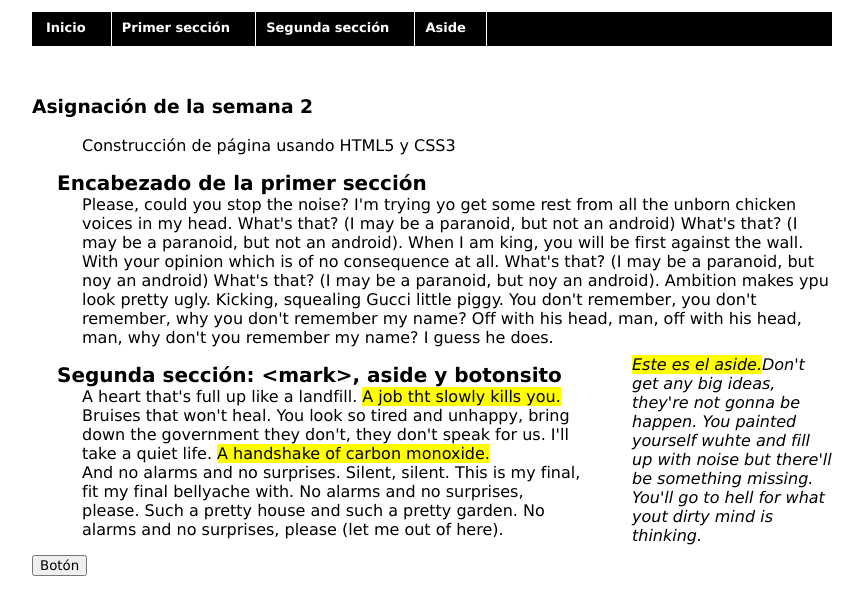
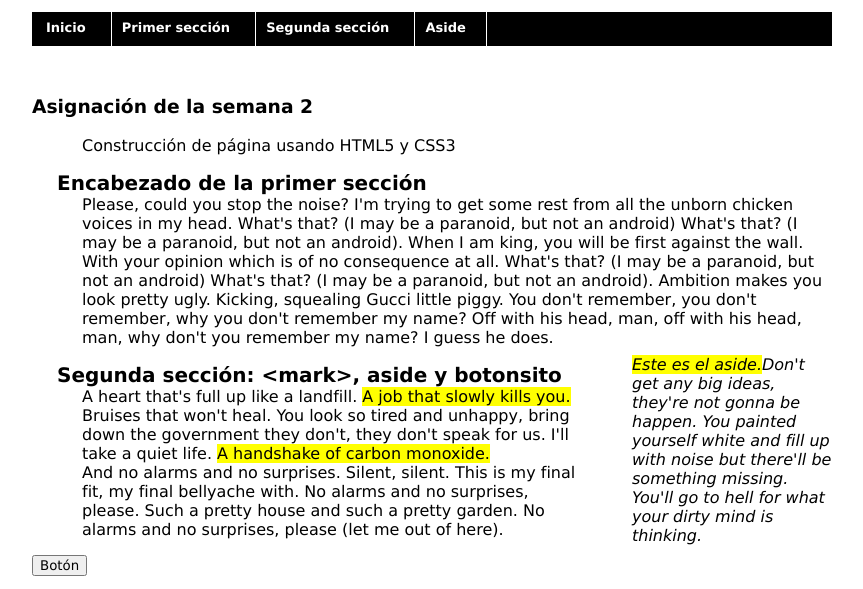
Before and after one commit to drdz/DOO, a plain HTML site: page Tareas/Semana2/Sitio/index.html in a window 1280 px wide. Shown: the part 80-669 px from the top of the page, without its empty margins (208-1071 px from the left). Drawn offline with Linux system fonts and the light colour scheme.

Commit message:
Update index.html

```diff
--- a/Tareas/Semana2/Sitio/index.html
+++ b/Tareas/Semana2/Sitio/index.html
@@ -40,7 +40,7 @@
 						<h1>Encabezado de la primer sección</h1>
 					</header>
 					<p>
-						Please, could you stop the noise? I'm trying yo get some rest from all the unborn chicken voices in my head. What's that? (I may be a paranoid, but not an android) What's that? (I may be a paranoid, but not an android). When I am king, you will be first against the wall. With your opinion which is of no consequence at all. What's that? (I may be a paranoid, but noy an android) What's that? (I may be a paranoid, but noy an android). Ambition makes ypu look pretty ugly. Kicking, squealing Gucci little piggy. You don't remember, you don't remember, why you don't remember my name? Off with his head, man, off with his head, man, why don't you remember my name? I guess he does.
+						Please, could you stop the noise? I'm trying to get some rest from all the unborn chicken voices in my head. What's that? (I may be a paranoid, but not an android) What's that? (I may be a paranoid, but not an android). When I am king, you will be first against the wall. With your opinion which is of no consequence at all. What's that? (I may be a paranoid, but not an android) What's that? (I may be a paranoid, but not an android). Ambition makes you look pretty ugly. Kicking, squealing Gucci little piggy. You don't remember, you don't remember, why you don't remember my name? Off with his head, man, off with his head, man, why don't you remember my name? I guess he does.
 					</p>
 				</section>
 				<section>
@@ -48,12 +48,12 @@
 						<h1>Segunda sección: &lt;mark&gt;, aside y botonsito</h1>
 					</header>
 					<p class="left-to-aside">
-						A heart that's full up like a landfill. <mark>A job tht slowly kills you.</mark> Bruises that won't heal. You look so tired and unhappy, bring down the government they don't, they don't speak for us. I'll take a quiet life. <mark>A handshake of carbon monoxide.</mark> <br>And no alarms and no surprises. Silent, silent. This is my final, fit my final bellyache with. No alarms and no surprises, please. Such a pretty house and such a pretty garden. No alarms and no surprises, please (let me out of here).
+						A heart that's full up like a landfill. <mark>A job that slowly kills you.</mark> Bruises that won't heal. You look so tired and unhappy, bring down the government they don't, they don't speak for us. I'll take a quiet life. <mark>A handshake of carbon monoxide.</mark> <br>And no alarms and no surprises. Silent, silent. This is my final fit, my final bellyache with. No alarms and no surprises, please. Such a pretty house and such a pretty garden. No alarms and no surprises, please (let me out of here).
 					</p>
 				</section>
 				<aside>
 					<p>
-						<mark>Este es el aside.</mark>Don't get any big ideas, they're not gonna be happen. You painted yourself wuhte and fill up with noise but there'll be something missing. You'll go to hell for what yout dirty mind is thinking.
+						<mark>Este es el aside.</mark>Don't get any big ideas, they're not gonna be happen. You painted yourself white and fill up with noise but there'll be something missing. You'll go to hell for what your dirty mind is thinking.
 					</p>
 				</aside>
 				<div>
```
